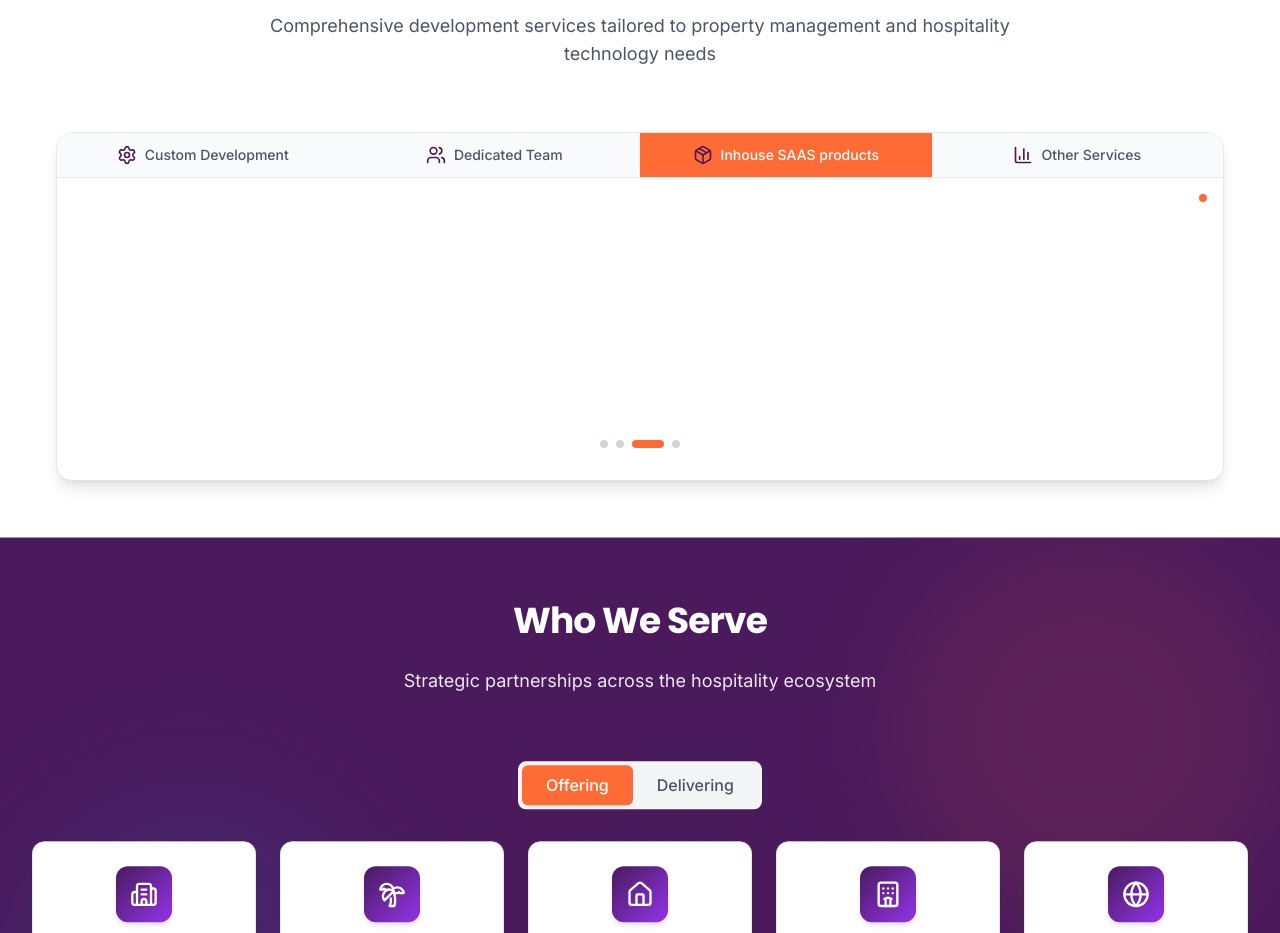
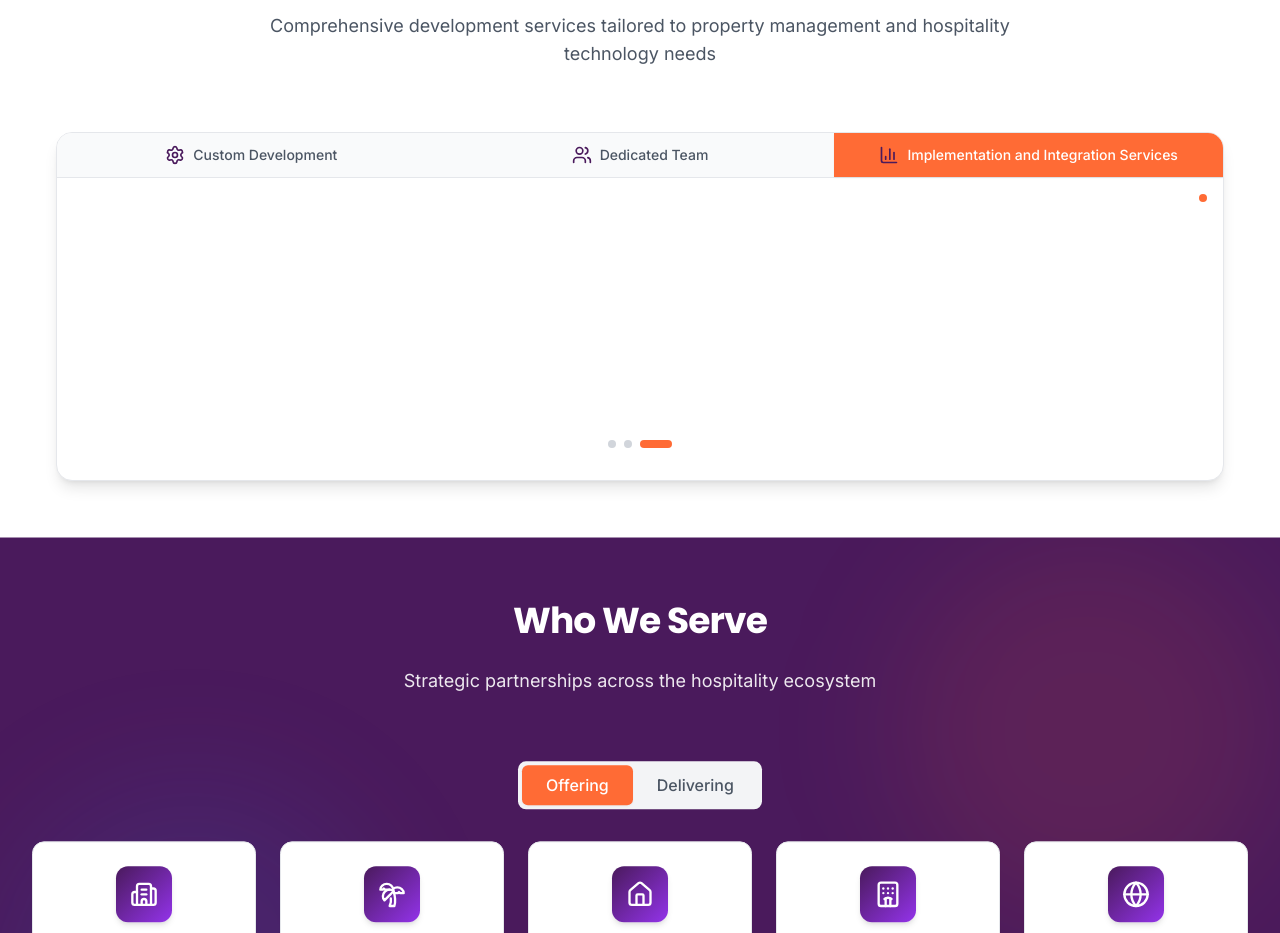
Before and after one commit to JEBITECH/jebi_website, a Next.js app: page / in a window 1280 px wide. Shown: the part 1805-2738 px from the top of the page. Built offline with nearby package versions, Linux system fonts and the light colour scheme.

Commit message:
remove in house product and change title of other services

```diff
--- a/app/page.tsx
+++ b/app/page.tsx
@@ -30,16 +30,16 @@ const rollingOptions = [
     description: "Dedicated development teams for existing tech companies. Seamlessly integrate with your current operations.",
     icon: Users,
   },
+  // {
+  //   id: "in-house-products",
+  //   title: "Inhouse SAAS products",
+  //   subtitle: "Develop → Implement → Support",
+  //   description: "Ready-to-deploy hospitality products including booking engines, inspection tools, and management platforms.",
+  //   icon: Package,
+  // },
   {
-    id: "in-house-products",
-    title: "Inhouse SAAS products",
-    subtitle: "Develop → Implement → Support",
-    description: "Ready-to-deploy hospitality products including booking engines, inspection tools, and management platforms.",
-    icon: Package,
-  },
-  {
-    id: "other-services",
-    title: "Other Services",
+    id: "Implementation-and-Integration-Services",
+    title: "Implementation and Integration Services",
     subtitle: "Data Analysis → System Integration → User Support",
     description: "Comprehensive data analysis and system user services for any department in your organization.",
     icon: BarChart3,
```
